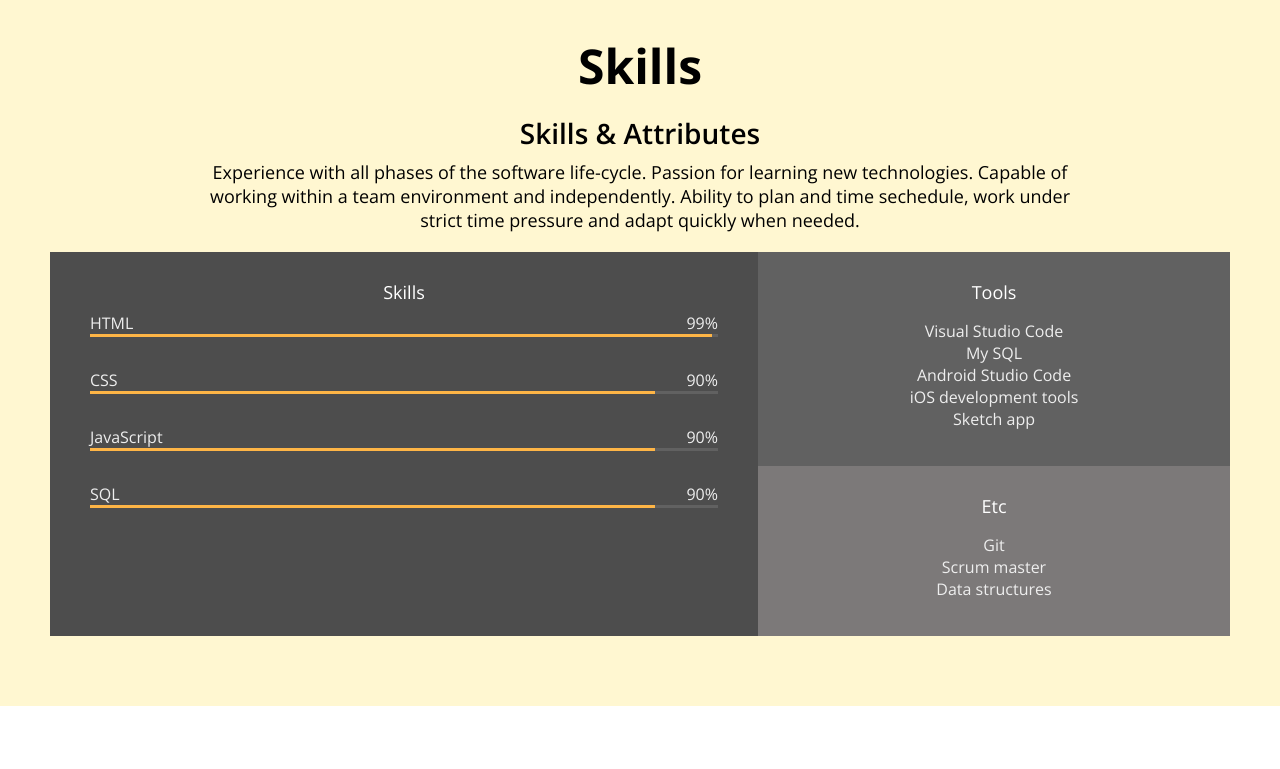
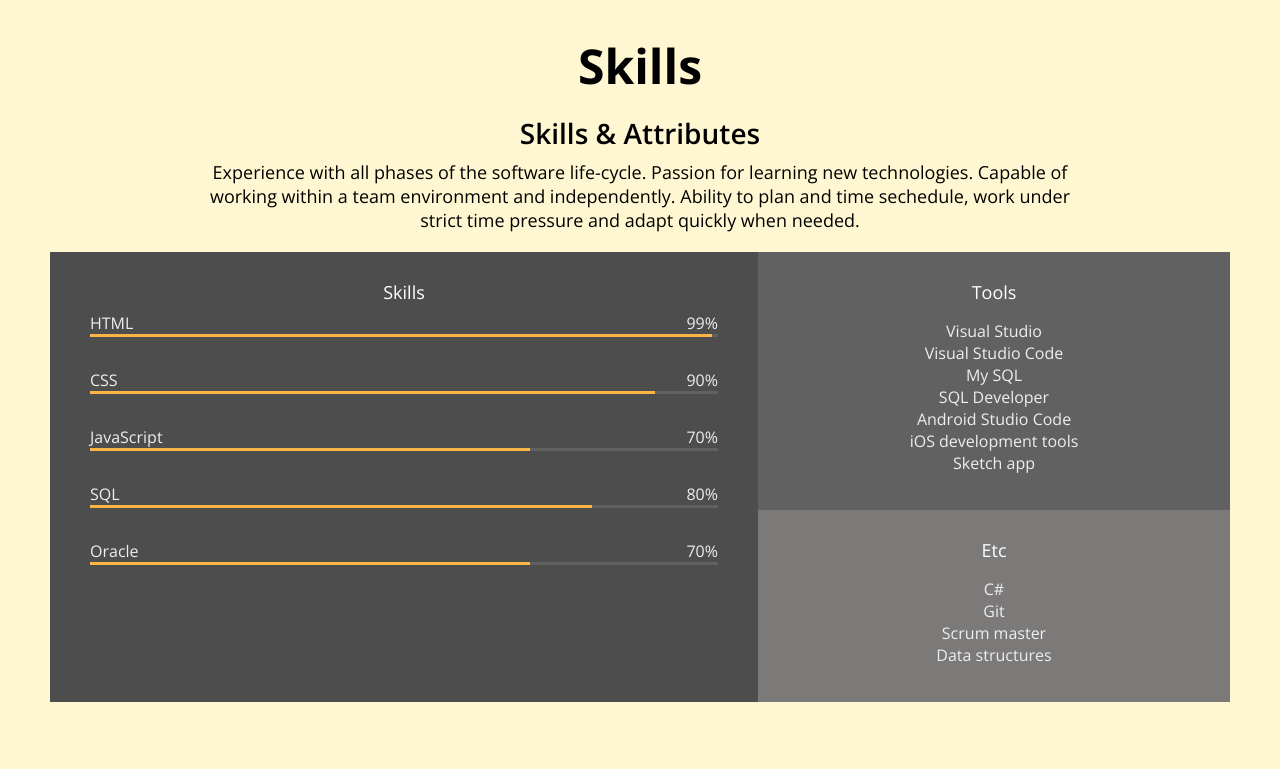
Before and after one commit to hkpark97/portfolio_97, a plain HTML site: page index.html in a window 1280 px wide. Shown: the part 1485-2254 px from the top of the page. Drawn offline with nearby package versions, Linux system fonts and the light colour scheme.

Commit message:
Update index.html

```diff
--- a/index.html
+++ b/index.html
@@ -47,7 +47,7 @@ rel="stylesheet" />
 <div class="home__container">
     <img src="images/myself.JPG" alt="Kate's profile photo" class="home__avatar">
 <h1 class="home__title">Hello, <br /> I am a Dream Builder</h1>
-<h2 class="home__description">A Software Engineer & Business Analyst (BA) in Tronto, Canada</h2>
+<h2 class="home__description">A Software Engineer & Database Analyst in Tronto, Canada</h2>
 <button class="home__contact">Contact Me</button>
 </div>
 </section>
@@ -55,7 +55,7 @@ rel="stylesheet" />
 <!-- About -->
 <section id="about" class="section section__container">
 <h1>About Me</h1>
-<p>Hi, I'm Kate Park who is a Foront-end Developer also Business Analyst (BA).
+<p>Hi, I'm Kate Park who is a Foront-end Developer also Database Analyst.
    <br> I am a person who is competitve and co-operative.
    <br> I'm interested in analyzing objects and making creative ones.
 </p>
@@ -74,7 +74,7 @@ rel="stylesheet" />
             <i class="fas fa-database"></i>
             </div>
             <h2 class="major__title">Databases</h2>
-            <p class="major__description">SQL</p>
+            <p class="major__description">SQL, Oracle</p>
             </div>
 
             <div class="major">
@@ -136,22 +136,33 @@ rel="stylesheet" />
             <div class="skill">
                 <div class="skill__description">
                     <span>JavaScript</span>
-                    <span>90%</span>
+                    <span>70%</span>
                 </div>
 
                 <div class="skill__bar">
-                    <div class="skill__value" style="width: 90%;"></div>
+                    <div class="skill__value" style="width: 70%;"></div>
                 </div>
             </div>
 
             <div class="skill">
                 <div class="skill__description">
                     <span>SQL</span>
-                    <span>90%</span>
+                    <span>80%</span>
                 </div>
 
                 <div class="skill__bar">
-                    <div class="skill__value" style="width: 90%;"></div>
+                    <div class="skill__value" style="width: 80%;"></div>
+                </div>
+            </div>
+
+            <div class="skill">
+                <div class="skill__description">
+                    <span>Oracle</span>
+                    <span>70%</span>
+                </div>
+
+                <div class="skill__bar">
+                    <div class="skill__value" style="width: 70%;"></div>
                 </div>
             </div>
 
@@ -161,8 +172,10 @@ rel="stylesheet" />
             <div class="tools">
                 <h3 class="skillset__title">Tools</h3>
                 <ul class="tools__list">
+                    <li><span>Visual Studio </span></li>
                     <li><span>Visual Studio Code</span></li>
                     <li><span>My SQL</span></li>
+                    <li><span>SQL Developer</span></li>
                     <li><span>Android Studio Code</span></li>
                     <li><span>iOS development tools</span></li>
                     <li><span>Sketch app</span></li>
@@ -172,6 +185,7 @@ rel="stylesheet" />
             <div class="etc">
                 <h3 class="skillset__title">Etc</h3>
                 <ul class="etc__list">
+                    <li><span>C#</span></li>
                     <li><span>Git</span></li>
                     <li><span>Scrum master</span></li>
                     <li><span>Data structures</span></li>
@@ -257,11 +271,12 @@ class="project" target="blank" data-type="front-end">
 <section id="contact" class="section">
 <h1 class="contact__title">E-mail ME</h1>
 <h2 class="contact__email">tbtehf12@naver.com</h2>
+
 <div class="contact__links">
-    <a href="https://github.com/hkpark97/1.-portfolio" target="blank">
+    <a href="https://github.com/hkpark97" target="blank">
     <i class="fab fa-github-square"></i></a>
 
-<a href="#" target="blank">
+<a href="https://www.linkedin.com/feed/" target="blank">
     <i class="fab fa-linkedin"></i></a>
 
    <p class="contact__rights">&copy; All rights reserved | Kate Park</p>
```
